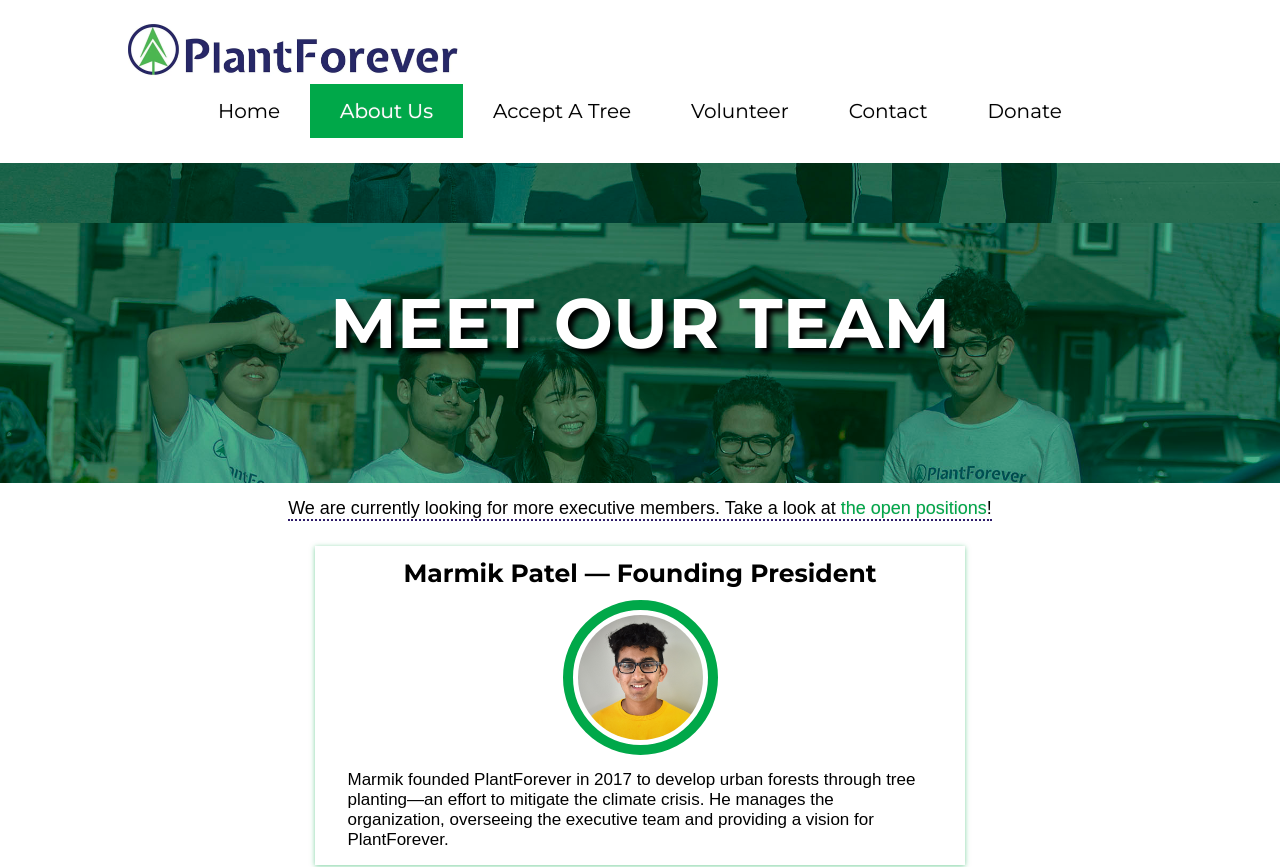
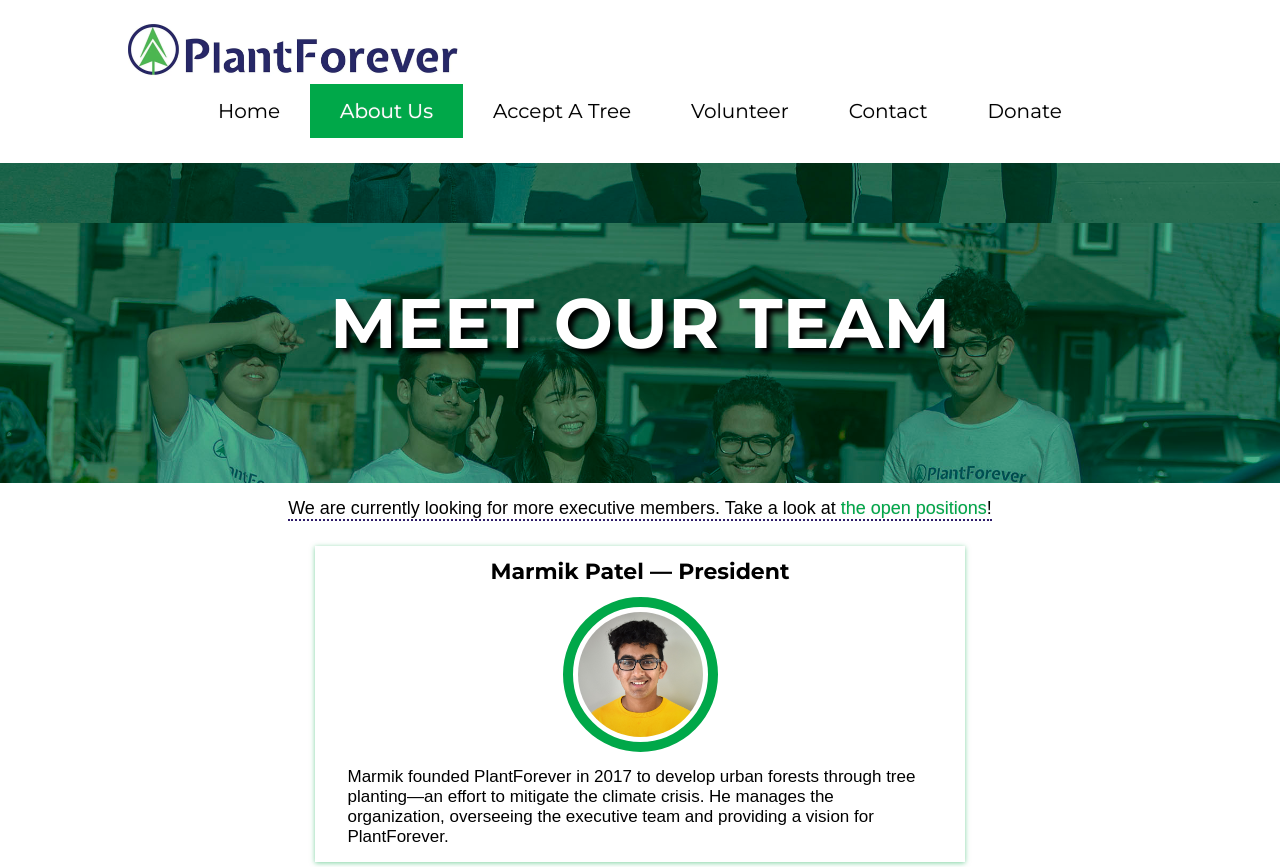
Before and after one commit to cocoliliace/PlantForever, a Vue app: page /meet-our-team in a window 1280 px wide. Shown: the top 867 px of the page. Built offline with nearby package versions, Linux system fonts and the light colour scheme.

Commit message:
style: team page titles

```diff
--- a/src/views/Team.vue
+++ b/src/views/Team.vue
@@ -37,27 +37,41 @@ export default {
       teamData: [
         {
           name: "Marmik Patel",
-          title: "Founding President",
+          title: "President",
           photo: "marmik",
-          story: ["Marmik founded PlantForever in 2017 to develop urban forests through tree planting—an effort to mitigate the climate crisis. He manages the organization, overseeing the executive team and providing a vision for PlantForever."]
+          story: ["Marmik founded PlantForever in 2017 to develop urban forests through tree planting—an effort to mitigate the climate crisis. " +
+            "He manages the organization, overseeing the executive team and providing a vision for PlantForever."]
         },
         {
           name: "Nathaniel Perumal",
-          title: "VP of Operations",
+          title: "VP of Operations (Edmonton)",
           photo: "nate",
-          story: ["Nathaniel started off as a volunteer for PlantForever back in 2018 helping to plant trees across Edmonton. Now at 18 years of age, this young environmentalist  continues  to make strides in his pursuit to help preserve the environment. By managing the events he once helped with, Nathaniel is an integral part of the team. He conducts all of the tree operations for PlantForever, coordinating with both homeowners and volunteers to achieve the goal of mitigating the climate crisis."]
+          story: ["Nathaniel started off as a volunteer for PlantForever back in 2018 helping to plant trees across Edmonton. " +
+            "Now at 18 years of age, this young environmentalist  continues  to make strides in his pursuit to help preserve the environment. " +
+            "By managing the events he once helped with, Nathaniel is an integral part of the team. " +
+            "He conducts all of the tree operations for PlantForever, coordinating with both homeowners and volunteers to achieve the goal of mitigating the climate crisis."]
         },
         {
           name: "Parshva Shah",
           title: "Marketing Manager",
           photo: "parshva",
-          story: ["Parshva Shah started volunteering for PlantForever during the summer of 2021 where he helped from the tree transplantation process to marketing. He became interested in developing marketing strategies that could help take the services and message of PlantForever reach greater people. He likes problem-solving and finding innovative solutions and is also an environmentalist so he found the Head of Marketing was the perfect position for him. He researches and develops different marketing plans that PlantForever can use to reach more homeowners and connect them to solution to the climate crisis that PlantForever provides."]
+          story: ["Parshva Shah started volunteering for PlantForever during the summer of 2021 where he helped from the tree transplantation process to marketing. " +
+            "He became interested in developing marketing strategies that could help take the services and message of PlantForever reach greater people. " +
+            "He likes problem-solving and finding innovative solutions and is also an environmentalist so he found the Head of Marketing was the perfect position for him. " +
+            "He researches and develops different marketing plans that PlantForever can use to reach more homeowners and connect them to solution to the climate crisis that PlantForever provides."]
+        },
+        {
+          name: "Kevin Ang",
+          title: "VP of Finance",
+          photo: "parshva",
+          story: []
         },
         {
           name: "Ching Chang",
           title: "Web Developer",
           photo: "ching",
-          story: ["Ching joined PlantForever in 2019 to mitigate the climate crisis. With a passion for web developing, Ching modernized the ways that people can interact with, learn from, and contribute to PlantForever."]
+          story: ["Ching joined PlantForever in 2019 to mitigate the climate crisis. " +
+            "With a passion for web developing, Ching modernized the ways that people can interact with, learn from, and contribute to PlantForever."]
         }
       ]
     }
@@ -108,8 +122,9 @@ export default {
     transform: translateY(100px);
     .name {
       margin: 12px;
-      font-size: 25px;
+      font-size: 22px;
       font-weight: 600;
+      text-align: center;
     }
     img {
       border: 10px solid $green;
```
